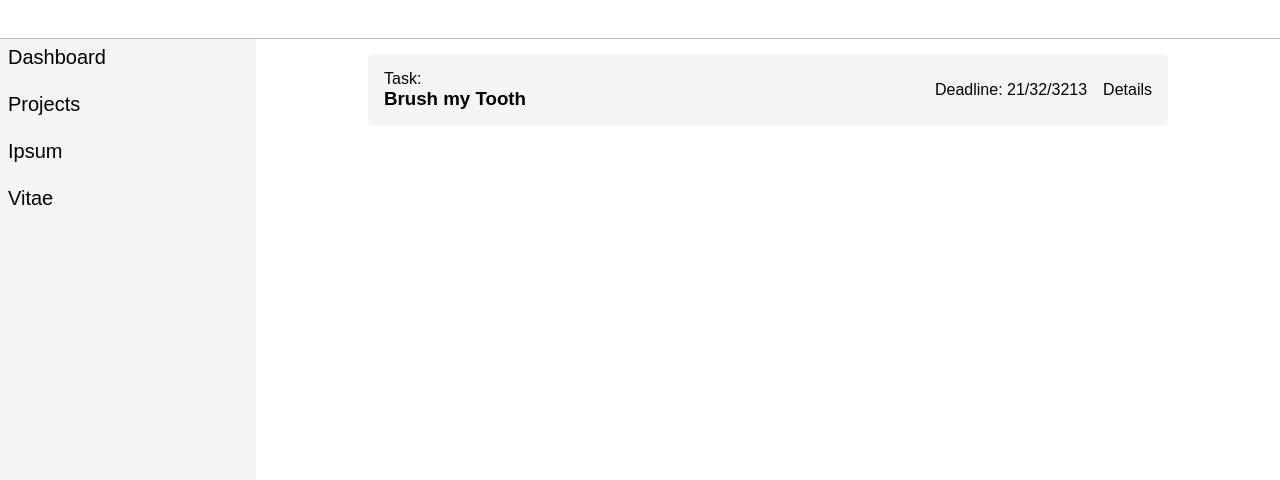
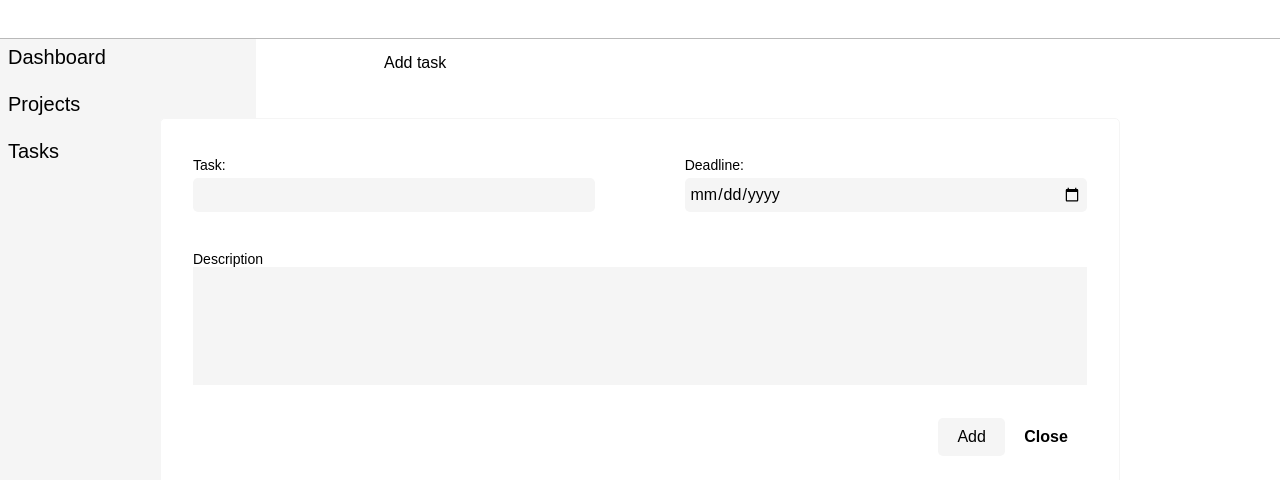
Before and after one commit to luc-silva/to-do, a website built with webpack: page dist/index.html in a window 1280 px wide. Shown: the part 82-562 px from the top of the page. Built offline with nearby package versions, Linux system fonts and the light colour scheme.

Commit message:
Add task creator popup and background structure

```diff
--- a/dist/index.html
+++ b/dist/index.html
@@ -7,6 +7,32 @@
     <link rel="stylesheet" href="style.css">
 </head>
 <body>
+    <div id="popup-background"></div>
+
+    <div id="task-creator-screen">
+        <div id="task-creator-info">
+            <div>
+                Task:
+                <input type="text" id="task-title-input">
+            </div>
+
+            <div>
+                Deadline:
+                <input type="date" id="task-deadline-input">
+            </div>
+        </div>
+
+        <div id="task-creator-description">
+            Description
+            <textarea name="" id="task-descript-textarea" cols="30" rows="10"></textarea>
+        </div>
+
+        <div id="task-creator-btn-display">
+            <button id="add-btn">Add</button>
+            <button id="close-btn">Close</button>
+        </div>
+    </div>
+
     <header>
         <h1>Lucas's to-do Manager</h1>
         <div><a href="">GitHub</a></div>
@@ -14,24 +40,16 @@
     <div id="todo-container">
         <nav id="todo-panel">
             <ul>
-                <li>Dashboard</li>
-                <li>Projects</li>
-                <li>Ipsum</li>
-                <li>Vitae</li>
+                <li id="dashboard-btn">Dashboard</li>
+                <li id="projects-btn">Projects</li>
+                <li id="tasks-btn">Tasks</li>
             </ul>
         </nav>
 
         <div id="todo-display">
-            <span class="todo-card">
-                <div>
-                    Task:
-                    <h3>Brush my Tooth</h3>
-                </div>
-                <div class="todo-card-details">
-                    <div class="card-dealine">Deadline: 21/32/3213</div>
-                    <div class="card-details">Details</div>
-                </div>
-            </span>
+            <div id="tasks-button-panel">
+                <button id="add-task-btn">Add task</button>
+            </div>
         </div>
     </div>
 </body>
--- /dev/null
+++ b/dist/main.js
@@ -0,0 +1 @@
+(()=>{"use strict";let e=function(){let e=function(){return document.createElement("div")};return{createTodoElement:function(){let t=document.createElement("span");t.classList.add("todo-card");let d=e();d.classList.add("card-task"),d.innerHTML="Task:<h3>Brush my Tooth</h3>";let n=e();return n.classList.add("todo-card-details"),n.innerHTML='\n        <div class="card-dealine"><strong>Deadline</strong>: 21/32/3213</div>\n        <div class="card-details-btn">Details</div>',t.append(d,n),t}}}();!function(){let t=document.querySelector("#popup-background");t.addEventListener("click",(()=>{t.style.display="none"})),document.querySelector("#add-task-btn").addEventListener("click",(()=>{t.style.display="block"}));let d=document.querySelector("#todo-display");[1,2,3,4,5,6].forEach((t=>{console.log(t),d.appendChild(e.createTodoElement())}))}()})();
--- a/dist/style.css
+++ b/dist/style.css
@@ -3,6 +3,7 @@
     margin: 0;
     text-decoration: none;
     list-style: none;
+    border: none;
     font-family: Arial, Helvetica, sans-serif;
     color: black;
 }
@@ -21,6 +22,100 @@ header {
 a{
     font-size: 1.3rem;
     font-weight: bold;
+}
+body{
+    position: absolute;
+    z-index: 0;
+}
+
+#popup-background{
+    display: none;
+    background-color: rgba(0, 0, 0, 0.628);
+    width: 100vw;
+    height: 100vh;
+    position: fixed;
+    /* transform: translate(50% 50%); */
+    z-index: 1;
+}
+#task-creator-screen{
+    display: flex;
+    flex-direction: column;
+    justify-content: space-between;
+    box-sizing: border-box;
+
+    position: fixed;
+    z-index: 2;
+    transform: translate(-50%, -50%);
+    top: 50%;
+    left: 50%;
+
+    width: 75vw;
+    height: 50vh;
+    padding: 2rem;
+    border-radius: 5px;
+
+    border: whitesmoke solid 1px;
+    background-color: white;
+}
+#task-creator-info, #task-creator-description{
+    font-size: 14px;
+}
+#task-creator-info, #task-creator-description{
+    display: flex;
+
+}
+#task-creator-info{
+    flex-direction: row;
+    align-items: center;
+    justify-content: space-between;
+    height: 20%;
+}
+#task-creator-info > div{
+    display: flex;
+    flex-direction: column;
+    gap: 5px;
+    width: 45%;
+}
+#task-title-input, #task-deadline-input{
+    background-color: whitesmoke;
+    padding: 0.3rem;
+    height: 24px;
+    border-radius: 5px;
+}
+#task-title-input:focus, #task-deadline-input:focus{
+    outline: none;
+
+}
+#task-creator-description{
+    display: flex;
+    flex-direction: column;
+    height: 40%;
+}
+#task-descript-textarea{
+    width: 100%;
+    resize: none;
+    background-color: whitesmoke;
+}
+#task-creator-btn-display{
+    display: flex;
+    flex-direction: row;
+    justify-content: flex-end;
+
+    height: 20%;
+}
+#add-btn, #close-btn{
+    padding: 10px 1.2rem;
+    flex-grow: 0;
+    border-radius: 5px;
+}
+#add-btn{
+    background-color: whitesmoke;
+}
+#close-btn{
+    font-weight: bolder;
+}
+#task-title-input, #task-deadline-input, #task-descript-textarea{
+    font-size: 1rem;
 }
 
 #todo-container{
@@ -53,6 +148,20 @@ li:active{
     width: 80vw;
     gap: 1rem;
     padding-top: 1rem;
+
+    overflow-y: scroll;
+}
+#tasks-button-panel{
+    display: flex;
+    align-items: flex-start;
+    width: 60vw;
+
+}
+button{
+    border: none;
+    background-color: white;
+    font-size: 1rem;
+    align-self: flex-start;
 }
 .todo-card{
     display: flex;
@@ -68,6 +177,12 @@ li:active{
 .todo-card-details{
     display: flex;
     flex-direction: row;
+    align-items: center;
     gap: 1rem;
 
 }
+.card-details-btn{
+    outline: rgb(185, 185, 185) solid 1px;
+    padding: 0.5rem 1rem;
+    border-radius: 5px;
+}
```
